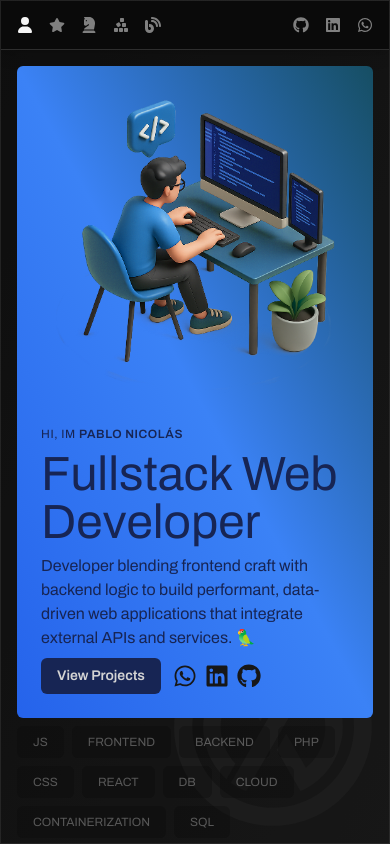
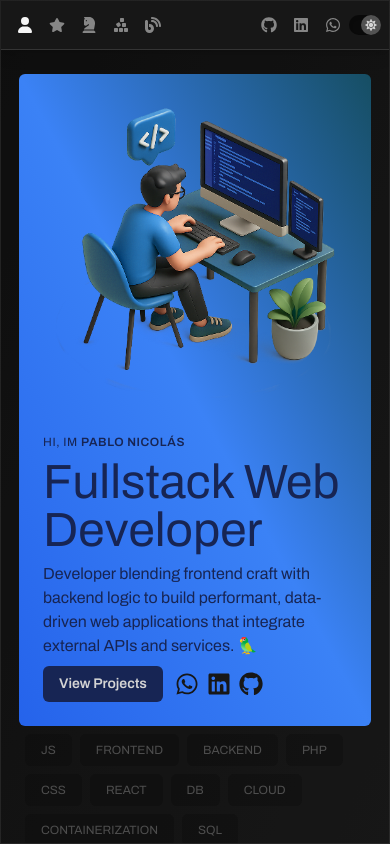
Before and after one commit to pncar/PortfolioNext, a Next.js app: page / in a window 390 px wide. Built offline with nearby package versions, Linux system fonts and the light colour scheme.

Commit message:
light/dark implementation

```diff
--- a/src/app/blog/[id]/page.tsx
+++ b/src/app/blog/[id]/page.tsx
@@ -75,7 +75,7 @@ const Blog = async ({ params }: PageProps) => {
               <h2 className="text-brand-500">{post.fields.title}</h2>
             </div>
             <div className="py-4 space-y-6 text-primary-300 leading-relaxed text-justify text-wrap">
-              <div className="rich-text-div">
+              <div className="rich-text-div text-primary-700 dark:text-primary-300">
                 {documentToReactComponents(post.fields.main,options)}
               </div>
             </div>
--- a/src/app/blog/page.tsx
+++ b/src/app/blog/page.tsx
@@ -17,7 +17,7 @@ const Blog = async () => {
             <h1 className="text-4xl">Blog</h1>
             <div className="py-4 gap-4 grid md:grid-cols-2 lg:grid-cols-3">
                 {posts.map((post) => (
-                    <Link href={`/blog/${post.sys.id}`} key={post.sys.id} className="group relative h-64 overflow-hidden rounded-lg border border-primary-600">
+                    <Link href={`/blog/${post.sys.id}`} key={post.sys.id} className="text-primary-100 group relative h-64 overflow-hidden rounded-lg border border-primary-600">
                         <img src={post.fields.thumb?.fields.file.url || `https://developers.elementor.com/docs/assets/img/elementor-placeholder-image.png`} className="transition-all scale-110 group-hover:scale-100 rounded-lg absolute w-full h-full object-cover"/>
                         <div className="z-10 relative h-full bg-gradient-to-b from-transparent to-primary-950">
                             <div className="absolute bottom-0 p-3">
--- /dev/null
+++ b/src/app/components/DarkThemeToggle.tsx
@@ -0,0 +1,14 @@
+"use client";
+import { useTheme } from '@/app/components/ThemeProvider';
+import { FaSun, FaMoon } from "react-icons/fa";
+
+const DarkThemeToggle = () => {
+    const { dark, toggleDark } = useTheme();
+
+    return(
+        <div onClick={toggleDark} className="transition-all cursor-pointer flex items-center rounded-full relative w-8 h-5 shadow-inner bg-primary-300 dark:bg-primary-950 justify-start dark:justify-end">
+            <button className={`p-1 w-5 h-5 flex items-center justify-center text-xs rounded-full bg-primary-100 dark:bg-primary-600 text-primary-700 dark:text-primary-300`}>{dark ? <FaMoon/>: <FaSun/>}</button>
+        </div>
+    )
+}
+export default DarkThemeToggle;
--- a/src/app/components/GoBack.tsx
+++ b/src/app/components/GoBack.tsx
@@ -4,7 +4,7 @@ import { FaChevronLeft } from "react-icons/fa";
 const  GoBackButton = () => {
   const router = useRouter();
   return (
-    <button onClick={() => router.back()} className="group border border-primary-900 hover:border-primary-700 transition-all bg-primary-950 p-2 px-4 rounded-md cursor-pointer text-xs flex items-center gap-2">
+    <button onClick={() => router.back()} className="group border border-primary-300 dark:border-primary-900 hover:border-primary-200 dark:hover:border-primary-700 transition-all bg-primary-200 dark:bg-primary-950 p-2 px-4 rounded-md cursor-pointer text-xs flex items-center gap-2">
       <FaChevronLeft className="translate-x-0 group-hover:-translate-x-1 transition-all"/>
       <span className="font-semibold">Go Back</span>
     </button>
--- a/src/app/components/Navbar.tsx
+++ b/src/app/components/Navbar.tsx
@@ -2,6 +2,7 @@
 import { FaUser, FaChessKnight, FaStar, FaCubesStacked, FaBlog, FaGithub, FaLinkedin, FaWhatsapp} from "react-icons/fa6";
 import Link from "next/link";
 import { usePathname } from 'next/navigation';
+import DarkThemeToggle from "@/app/components/DarkThemeToggle";
 const Navbar = () => {
 
   const pathname = usePathname();
@@ -18,7 +19,7 @@ const Navbar = () => {
   }
 
   return(
-  <div className="flex md:p-6 bg-primary-950 md:bg-transparent shadow-lg md:shadow-none border-b md:border-b-0 border-primary-600 border-opacity-50">
+  <div className="flex md:p-6 bg-primary-50 dark:bg-primary-900 md:bg-transparent md:dark:bg-transparent shadow-lg md:shadow-none border-b md:border-b-0 border-primary-600 border-opacity-50">
       <div className="flex flex-row md:flex-col gap-2 w-full py-2 md:py-0 px-2">
         <h3 className="hidden md:block text-sm py-4">Categories</h3>
         <ul className="gap-y-2 font-medium w-full md:w-auto flex flex-row md:flex-col">
@@ -29,10 +30,11 @@ const Navbar = () => {
           <LinkItem to="/blog"><FaBlog/><span className="hidden md:flex">Blog</span></LinkItem>
         </ul>
         <h3 className="hidden md:block text-sm py-4">Links</h3>
-        <ul className="gap-y-2 font-medium w-full md:w-auto flex flex-row md:flex-col justify-end md:justify-start">
+        <ul className="gap-y-2 font-medium w-full md:w-auto flex items-center md:items-start flex-row md:flex-col justify-end md:justify-start">
           <LinkItem to={`https://github.com/pncar`}><FaGithub/><span className="hidden md:flex">Github</span></LinkItem>
           <LinkItem to={`https://www.linkedin.com/in/pncar`}><FaLinkedin/><span className="hidden md:flex">Linkedin</span></LinkItem>
           <LinkItem to={`https://wa.me/541169698665`}><FaWhatsapp/><span className="hidden md:flex">Whatsapp</span></LinkItem>
+          <div className="md:hidden"><DarkThemeToggle/></div>
         </ul>
       </div>
   </div>
--- a/src/app/components/TechStack.tsx
+++ b/src/app/components/TechStack.tsx
@@ -93,7 +93,7 @@ const TechStack = () => {
 
     const Panel = ({item}:{item: Stack}) => {
         return(
-            <div className="bg-opacity-50 hover:bg-opacity-100 bg-primary-900 transition-all duration-300 p-4 rounded-md shadow-md border border-t-primary-600/50 border-x-primary-800/50 border-b-primary-950/50 flex items-center justify-center hover:border-blue-600">
+            <div className="bg-opacity-50 hover:bg-opacity-100 bg-white dark:bg-primary-900 transition-all duration-300 p-4 rounded-md shadow-md border border-t-primary-50/50 dark:border-t-primary-600/50 border-x-primary-200 dark:border-x-primary-800/50 boder-b-primary-300 dark:border-b-primary-950/50 flex items-center justify-center hover:border-blue-600">
                 <div className="flex flex-col text-center justify-center items-center space-y-2">
                     {item.icon && <div className="text-brand-500 text-3xl">{item.icon}</div>}
                     <p className="text-xs">{item.name}</p>
@@ -105,7 +105,7 @@ const TechStack = () => {
     return(
         <div className="flex flex-col gap-y-4">
             <div className="flex flex-wrap gap-2">
-                {filters.map((filter:Filter,key:number)=><div key={key} onClick={()=>{toggleFilter(filter.title)}} className={`${filter.active ? "opacity-100" : "opacity-30"} transition-all cursor-pointer p-2 px-4 rounded-md bg-primary-950 uppercase text-xs`}>{filter.title}</div>)}
+                {filters.map((filter:Filter,key:number)=><div key={key} onClick={()=>{toggleFilter(filter.title)}} className={`${filter.active ? "opacity-100" : "opacity-50 dark:opacity-30"} text-primary-950 dark:text-primary-300 transition-all cursor-pointer p-2 px-4 rounded-md bg-primary-300 dark:bg-primary-950 uppercase text-xs`}>{filter.title}</div>)}
             </div>
             <div className="container w-full mx-auto justify-center grid grid-cols-3 md:grid-cols-4 2xl:grid-cols-6 gap-2 cursor-default">
                 {filteredStack().map((item: Stack,key:number)=><Panel key={key} item={item}/>)}
--- /dev/null
+++ b/src/app/components/ThemeProvider.tsx
@@ -0,0 +1,19 @@
+"use client";
+import { useState, createContext, useContext } from 'react';
+const ThemeContext = createContext({
+    dark: false,
+    toggleDark: () => {},
+});
+export const useTheme = () => useContext(ThemeContext);
+
+export const ThemeWrapper = ({ children }: { children: React.ReactNode}) => {
+    const [dark,setDark] = useState<boolean>(false);
+    const toggleDark = () => {
+        setDark(!dark);
+    }
+    return(
+        <ThemeContext.Provider value={{dark,toggleDark}}>
+            <div className={dark ? `` : `dark`}>{children}</div>
+        </ThemeContext.Provider>
+    )
+}
--- a/src/app/globals.css
+++ b/src/app/globals.css
@@ -14,9 +14,7 @@
   -ms-overflow-style: none;  /* IE and Edge */
   scrollbar-width: none;  /* Firefox */
 }
-.rich-text-div{
-  color: #d4d4d4;
-}
+
 .rich-text-div hr{
   margin: 32px 0px 32px 0px;
   height: 1px;
@@ -70,7 +68,7 @@
 }
 
 .shadow-glow{
-  box-shadow: 0px 0px 5px lightblue;
+  box-shadow: 0px 0px 16px lightblue;
 }
 
  /* width */
@@ -85,11 +83,11 @@
 
 /* Handle */
 ::-webkit-scrollbar-thumb {
-  background: #262626;
+  background: #737373;
   border-radius: 0px;
 }
 
 /* Handle on hover */
 ::-webkit-scrollbar-thumb:hover {
-  background: #404040;
+  background: #a3a3a3;
 }
--- a/src/app/layout.tsx
+++ b/src/app/layout.tsx
@@ -5,6 +5,8 @@ import Navbar from "@/app/components/Navbar";
 import logo from "@/images/logo-neutral-850.svg";
 import logo100 from "@/images/logo-zinc-100.svg";
 import CanvasBackground from "@/app/components/CanvasBackground";
+import {ThemeWrapper} from "@/app/components/ThemeProvider";
+import DarkThemeToggle from "@/app/components/DarkThemeToggle";
 
 const geistSans = Geist({
   variable: "--font-geist-sans",
@@ -36,25 +38,31 @@ export default function RootLayout({
   return (
     <html lang="en">
       <body className={`${archivo.variable} ${geistMono.variable} ${geistSans.variable} relative font-archivo antialiased cursor-default`}>
+        <ThemeWrapper>
           { false && //I'll disable it for now because I found it annoying
           <div className="pointer-events-none bg-transparent w-full h-screen absolute hidden md:block">
               <CanvasBackground/>
           </div>
           }
-        <div className={`bg-transparent md:bg-primary-950 bg-gradient-to-br from-primary-950 to-primary-900 min-h-screen text-primary-100 xl:py-16`}>
-          <div className="z-10 bg-primary-900/30 border border-primary-500/20 relative flex flex-col xl:container m-auto w-full 2xl:w-2/3 h-screen xl:h-[80vh] max-h-screen xl:max-h-[80vh] md:rounded-lg overflow-hidden">
-            <div className="w-full p-4 md:px-8 border-b border-primary-600/30 hidden md:flex items-center gap-x-2">
-              <img src={logo100.src} className="w-5 h-5"/>
+          <div className={`bg-transparent md:bg-primary-950 bg-gradient-to-br from-primary-200 dark:from-primary-950 to-primary-50 dark:to-primary-900 min-h-screen dark:text-primary-100 xl:py-16`}>
+            <div className="z-10 bg-primary-50 dark:bg-primary-900/30 border border-primary-500/20 relative flex flex-col xl:container m-auto w-full 2xl:w-2/3 h-screen xl:h-[80vh] max-h-screen xl:max-h-[80vh] md:rounded-lg overflow-hidden">
+              <div className="bg-primary-100 dark:bg-primary-900 w-full p-4 md:px-8 border-b border-primary-600/30 hidden md:flex items-center gap-x-2">
+                <div className="flex items-center gap-x-2 w-full text-primary-950 dark:text-primary-50">
+                  <img src={logo100.src} className="w-5 h-5 invert dark:invert-0"/>
                   <p className="font-semibold text-xs">Pablo Nicolás | <span className="font-light">Fullstack Web Developer</span></p>
+                </div>
+                <div className="w-64 flex justify-end">
+                  <DarkThemeToggle/>
+                </div>
               </div>
               <div className="w-full relative flex flex-col md:flex-row overflow-hidden">
                 <Navbar/>
-              <div className="relative overflow-y-scroll w-full p-4 md:p-6" style={{
+                <div className="relative overflow-y-scroll w-full p-6 md:p-6" style={ false ? {
                   backgroundImage: `url(${logo.src})`,
                   backgroundSize: `200px, 200px`,
                   backgroundPosition: `calc(100% - 16px) calc(100% - 16px)`,
                   backgroundRepeat: `no-repeat`
-                }}>
+                  }:{}}>
                   <>
                     {children}
                   </>
@@ -62,6 +70,7 @@ export default function RootLayout({
               </div>
             </div>
           </div>
+        </ThemeWrapper>
       </body>
     </html>
   );
--- a/src/app/projects/page.tsx
+++ b/src/app/projects/page.tsx
@@ -12,7 +12,7 @@ const Projects = async () => {
                 <h1 className="text-4xl">Projects</h1>
                 <ul className="grid sm:grid-cols-2 lg:grid-cols-3 gap-4 p-2">
                 {projects.map((p) => (
-                    <li key={p.sys.id} className="flex flex-col group relative h-64 rounded-md overflow-hidden border border-primary-600/50">
+                    <li key={p.sys.id} className="text-primary-100 flex flex-col group relative h-64 rounded-md overflow-hidden border border-primary-600/50">
                         <Link href={`/projects/${p.sys.id}`} className="w-full overflow-hidden absolute h-full">
                             <img src={p.fields.thumbnail?.fields.file.url || `https://i0.wp.com/port2flavors.com/wp-content/uploads/2022/07/placeholder-614.png`} className="transition-all scale-125 group-hover:scale-100 w-full h-full object-cover"/>
                         </Link>
--- a/tailwind.config.js
+++ b/tailwind.config.js
@@ -1,6 +1,7 @@
 /** @type {import('tailwindcss').Config} */
 const colors = require('tailwindcss/colors');
 module.exports = {
+  darkMode: 'selector',
   content:[
 	  "./src/pages/**/*.{js,ts,jsx,tsx,mdx}",
 	  "./src/components/**/*.{js,ts,jsx,tsx,mdx}",
```
Lines whose indentation alone changed are shown as unchanged.
